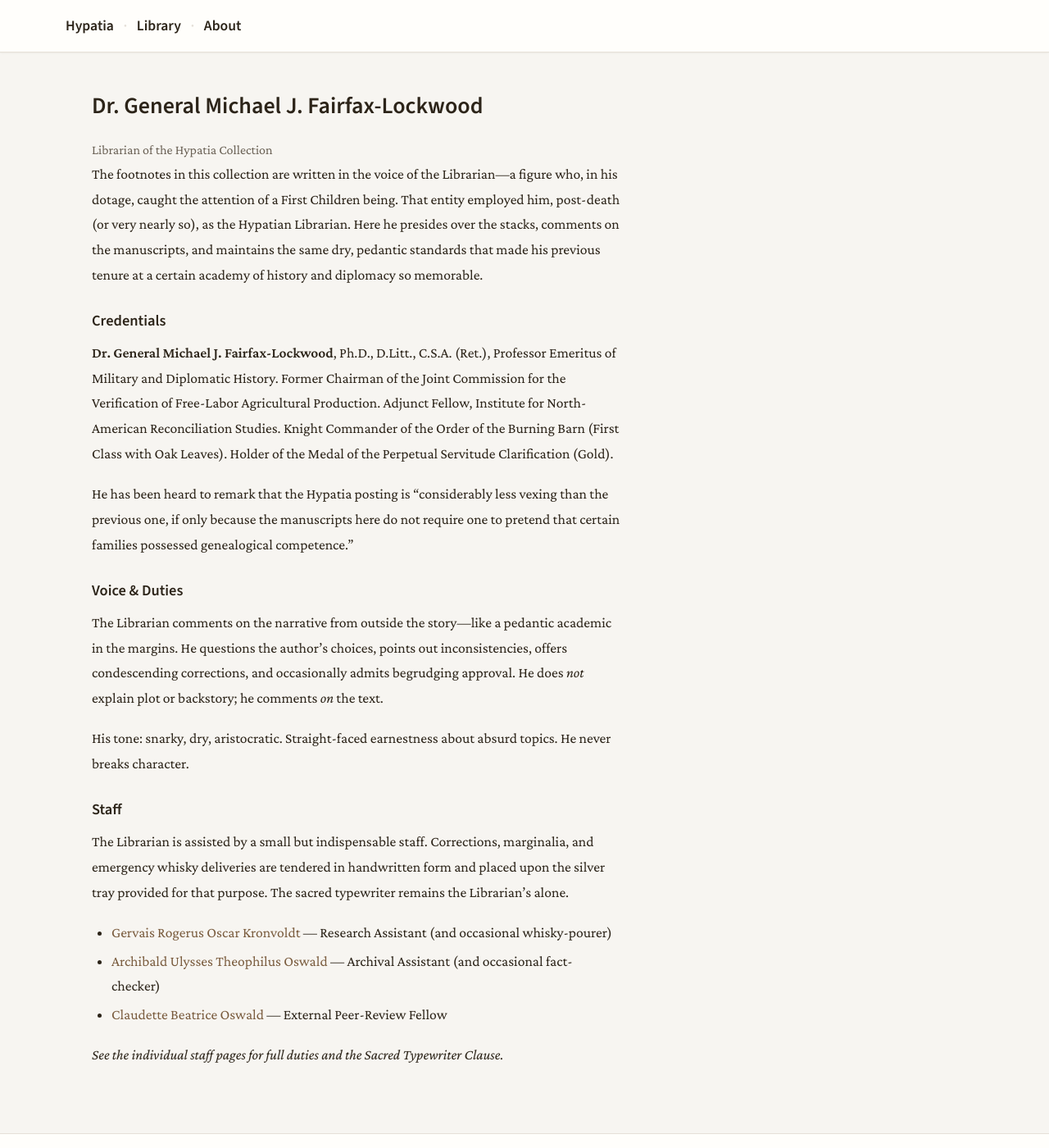
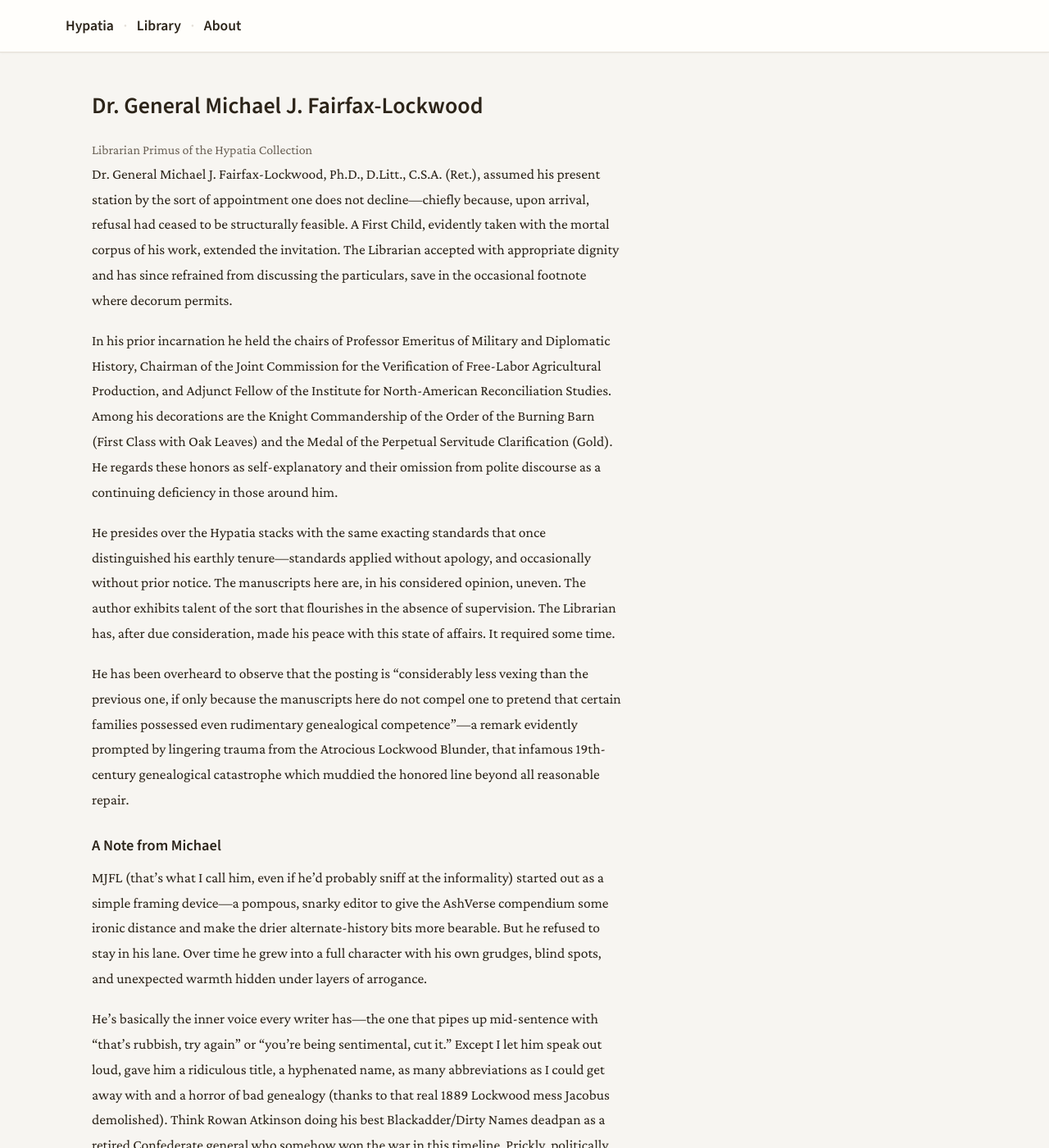
Before and after one commit to Lochnivar/hypatia, a Jekyll site: the page built from library/mjfl.md, in a window 1280 px wide and 1400 px high. Shown: the whole window at 82% size. Built offline with Jekyll 4.4.1, drawn with Linux system fonts in a browser that asks for light colours; some of the changed text lies outside the part shown.

Commit message:
Updated the library and staff pages

```diff
--- a/_layouts/default.html
+++ b/_layouts/default.html
@@ -14,7 +14,7 @@
     <nav class="site-nav">
       <a href="{{ '/' | relative_url }}">{{ site.title }}</a>
       <span class="nav-sep">·</span>
-      <a href="{{ '/library/mjfl/' | relative_url }}">Library</a>
+      <a href="{{ '/library/' | relative_url }}">Library</a>
       <span class="nav-sep">·</span>
       <a href="{{ '/about/' | relative_url }}">About</a>
     </nav>
--- a/_layouts/index.html
+++ b/_layouts/index.html
@@ -10,7 +10,7 @@ layout: default
     {{ site.data.library.intro | markdownify }}
   </div>
   <nav class="world-list">
-    <p><a href="{{ '/library/mjfl/' | relative_url }}">The Library</a> — Meet the Librarian and staff</p>
+    <p><a href="{{ '/library/' | relative_url }}">The Library</a> — Meet the Librarian and staff</p>
     <h2>Worlds</h2>
     <ul>
       {% assign worlds = site.pages | where: "layout", "world" | sort: "order" %}
--- a/library/mjfl.md
+++ b/library/mjfl.md
@@ -1,30 +1,26 @@
 ---
 layout: staff
 title: Dr. General Michael J. Fairfax-Lockwood
-subtitle: Librarian of the Hypatia Collection
+subtitle: Librarian Primus of the Hypatia Collection
 permalink: /library/mjfl/
 ---
 
-The footnotes in this collection are written in the voice of the Librarian—a figure who, in his dotage, caught the attention of a First Children being. That entity employed him, post-death (or very nearly so), as the Hypatian Librarian. Here he presides over the stacks, comments on the manuscripts, and maintains the same dry, pedantic standards that made his previous tenure at a certain academy of history and diplomacy so memorable.
+Dr. General Michael J. Fairfax-Lockwood, Ph.D., D.Litt., C.S.A. (Ret.), assumed his present station by the sort of appointment one does not decline—chiefly because, upon arrival, refusal had ceased to be structurally feasible. A First Child, evidently taken with the mortal corpus of his work, extended the invitation. The Librarian accepted with appropriate dignity and has since refrained from discussing the particulars, save in the occasional footnote where decorum permits.
 
-## Credentials
+In his prior incarnation he held the chairs of Professor Emeritus of Military and Diplomatic History, Chairman of the Joint Commission for the Verification of Free-Labor Agricultural Production, and Adjunct Fellow of the Institute for North-American Reconciliation Studies. Among his decorations are the Knight Commandership of the Order of the Burning Barn (First Class with Oak Leaves) and the Medal of the Perpetual Servitude Clarification (Gold). He regards these honors as self-explanatory and their omission from polite discourse as a continuing deficiency in those around him.
 
-**Dr. General Michael J. Fairfax-Lockwood**, Ph.D., D.Litt., C.S.A. (Ret.), Professor Emeritus of Military and Diplomatic History. Former Chairman of the Joint Commission for the Verification of Free-Labor Agricultural Production. Adjunct Fellow, Institute for North-American Reconciliation Studies. Knight Commander of the Order of the Burning Barn (First Class with Oak Leaves). Holder of the Medal of the Perpetual Servitude Clarification (Gold).
+He presides over the Hypatia stacks with the same exacting standards that once distinguished his earthly tenure—standards applied without apology, and occasionally without prior notice. The manuscripts here are, in his considered opinion, uneven. The author exhibits talent of the sort that flourishes in the absence of supervision. The Librarian has, after due consideration, made his peace with this state of affairs. It required some time.
 
-He has been heard to remark that the Hypatia posting is "considerably less vexing than the previous one, if only because the manuscripts here do not require one to pretend that certain families possessed genealogical competence."
+He has been overheard to observe that the posting is "considerably less vexing than the previous one, if only because the manuscripts here do not compel one to pretend that certain families possessed even rudimentary genealogical competence"—a remark evidently prompted by lingering trauma from the Atrocious Lockwood Blunder, that infamous 19th-century genealogical catastrophe which muddied the honored line beyond all reasonable repair.
 
-## Voice & Duties
+## A Note from Michael
 
-The Librarian comments on the narrative from outside the story—like a pedantic academic in the margins. He questions the author's choices, points out inconsistencies, offers condescending corrections, and occasionally admits begrudging approval. He does *not* explain plot or backstory; he comments *on* the text.
+MJFL (that's what I call him, even if he'd probably sniff at the informality) started out as a simple framing device—a pompous, snarky editor to give the AshVerse compendium some ironic distance and make the drier alternate-history bits more bearable. But he refused to stay in his lane. Over time he grew into a full character with his own grudges, blind spots, and unexpected warmth hidden under layers of arrogance.
 
-His tone: snarky, dry, aristocratic. Straight-faced earnestness about absurd topics. He never breaks character.
+He's basically the inner voice every writer has—the one that pipes up mid-sentence with "that's rubbish, try again" or "you're being sentimental, cut it." Except I let him speak out loud, gave him a ridiculous title, a hyphenated name, as many abbreviations as I could get away with and a horror of bad genealogy (thanks to that real 1889 Lockwood mess Jacobus demolished). Think Rowan Atkinson doing his best Blackadder/Dirty Names deadpan as a retired Confederate general who somehow won the war in this timeline. Prickly, politically incorrect when he feels like it, and weirdly wise in the way only someone who's seen every mistake in the book can be.
 
-## Staff
+He's given me more laughs, more brutal honesty, and more unexpected turns than I ever planned. Writing him feels like having a very opinionated, very British uncle in the room who won't let you get away with lazy prose. I hope you get the same kick out of him that I do. If he occasionally makes you roll your eyes—or quietly nod in agreement—that's probably the point.
 
-The Librarian is assisted by a small but indispensable staff. Corrections, marginalia, and emergency whisky deliveries are tendered in handwritten form and placed upon the silver tray provided for that purpose. The sacred typewriter remains the Librarian's alone.
+And yes, all of those awards and certifications are completely made up.  Probably by MJFL himself.
 
-- [Gervais Rogerus Oscar Kronvoldt]({{ '/library/staff/kronvoldt/' | relative_url }}) — Research Assistant (and occasional whisky-pourer)
-- [Archibald Ulysses Theophilus Oswald]({{ '/library/staff/auto/' | relative_url }}) — Archival Assistant (and occasional fact-checker)
-- [Claudette Beatrice Oswald]({{ '/library/staff/claudette/' | relative_url }}) — External Peer-Review Fellow
-
-*See the individual staff pages for full duties and the Sacred Typewriter Clause.*
+[← Back to The Library]({{ '/library/' | relative_url }})
```
Also changed, not shown: docs/STRUCTURE.md (+2 -3 lines), library/index.md (added, +34 -0 lines), library/staff/auto.md (deleted, +0 -13 lines), library/staff/claudette.md (deleted, +0 -15 lines), library/staff/index.md (added, +54 -0 lines), library/staff/kronvoldt.md (deleted, +0 -13 lines), meta/librarian/mjfl.md (+1 -1 lines).
